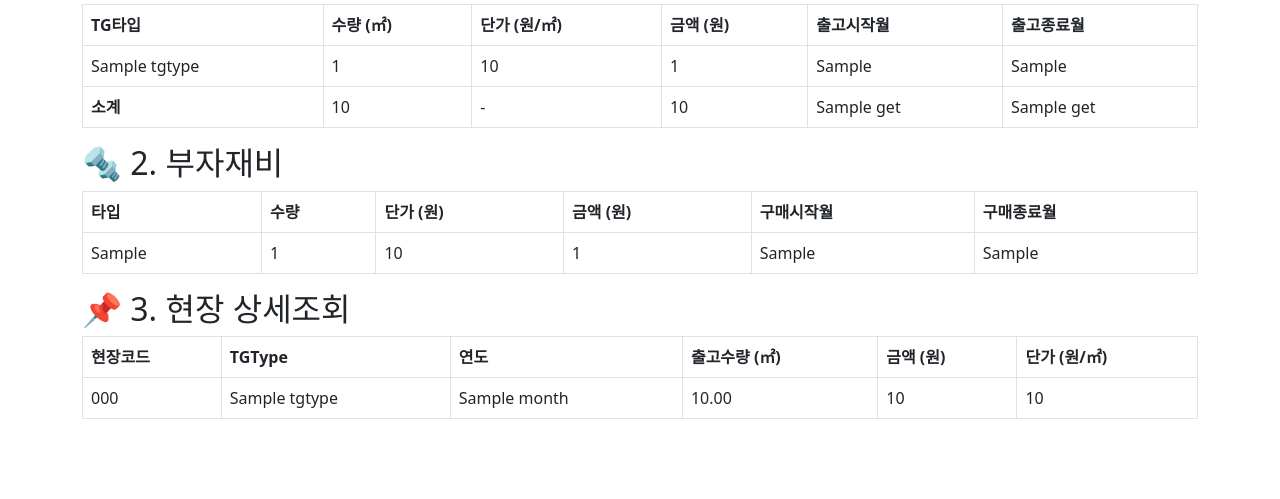
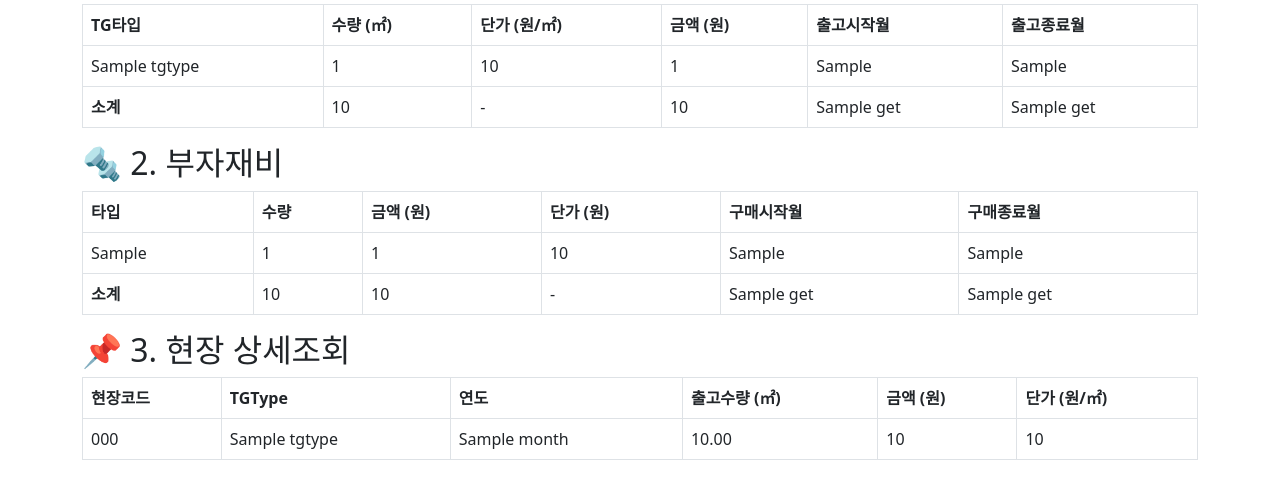
Before and after one commit to pepperbuger/flask-vicon, a Flask app: template templates/result.html in a window 1280 px wide. Shown: the part 146-645 px from the top of the page. Run offline with Flask 3, Linux system fonts and the light colour scheme; the template is opened without the code that fills it: most values are stand-ins (such as "Sample title", 1, 10 or a date in 2020); parts of the project's set-up code (start-up, migrations or seed data) failed here and were passed over.

```diff
--- a/templates/result.html
+++ b/templates/result.html
@@ -62,8 +62,8 @@
             <tr>
                 <th>타입</th>
                 <th>수량</th>
+                <th>금액 (원)</th>
                 <th>단가 (원)</th>
-                <th>금액 (원)</th>
                 <th>구매시작월</th>
                 <th>구매종료월</th>
             </tr>
@@ -73,13 +73,23 @@
             <tr>
                 <td>{{ row.get("SubmaterialType", "-") }}</td>
                 <td>{{ "{:,.0f}".format(row.get("TotalQuantity", 0)) }}</td>
+                <td>{{ "{:,.0f}".format(row.get("TotalAmount", 0)) }}</td>
                 <td>{{ "{:,.0f}".format(row.get("AvgPrice", 0)) }}</td>
-                <td>{{ "{:,.0f}".format(row.get("TotalAmount", 0)) }}</td>
                 <td>{{ row.get("StartMonth", "-") }}</td>
                 <td>{{ row.get("EndMonth", "-") }}</td>
             </tr>
             {% endfor %}
         </tbody>
+        <tfoot>
+            <tr>
+                <td><strong>소계</strong></td>
+                <td>{{ "{:,.0f}".format(data.get("submaterial_total", {}).get("total_quantity", 0)) }}</td>
+                <td>{{ "{:,.0f}".format(data.get("submaterial_total", {}).get("total_amount", 0)) }}</td>  <!-- 위치 변경 -->
+                <td>-</td>
+                <td>{{ data.get("submaterial_total", {}).get("start_month", "-") }}</td>
+                <td>{{ data.get("submaterial_total", {}).get("end_month", "-") }}</td>
+            </tr>
+        </tfoot>
     </table>
 
     <!-- ✅ 3. 현장 상세조회 -->
```
